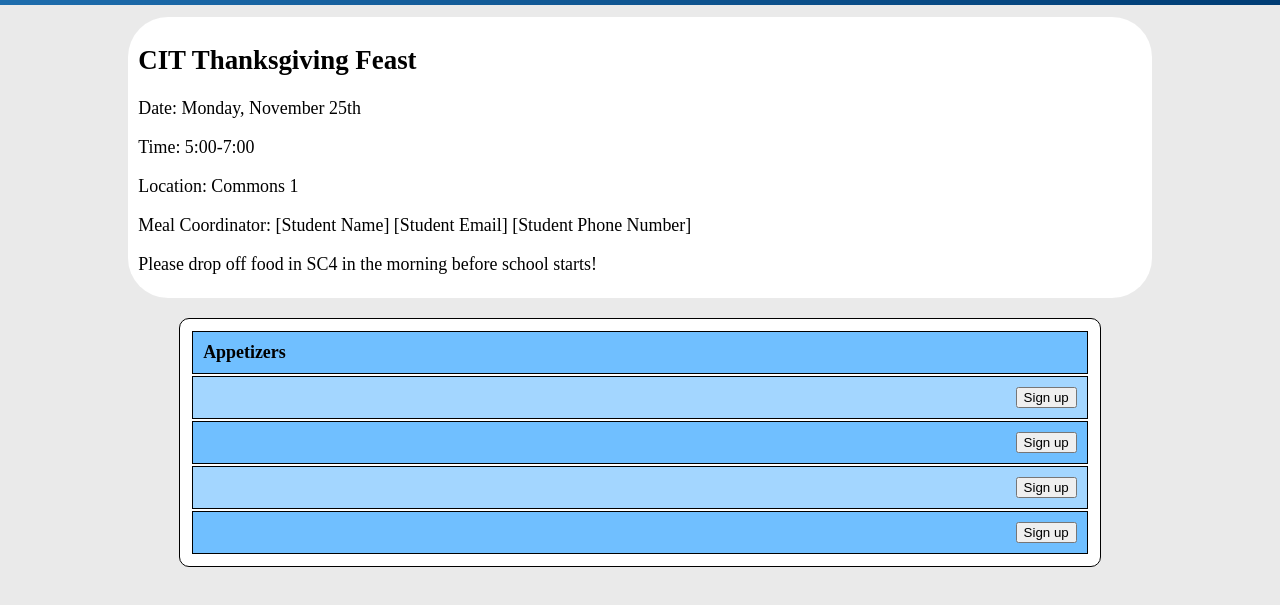
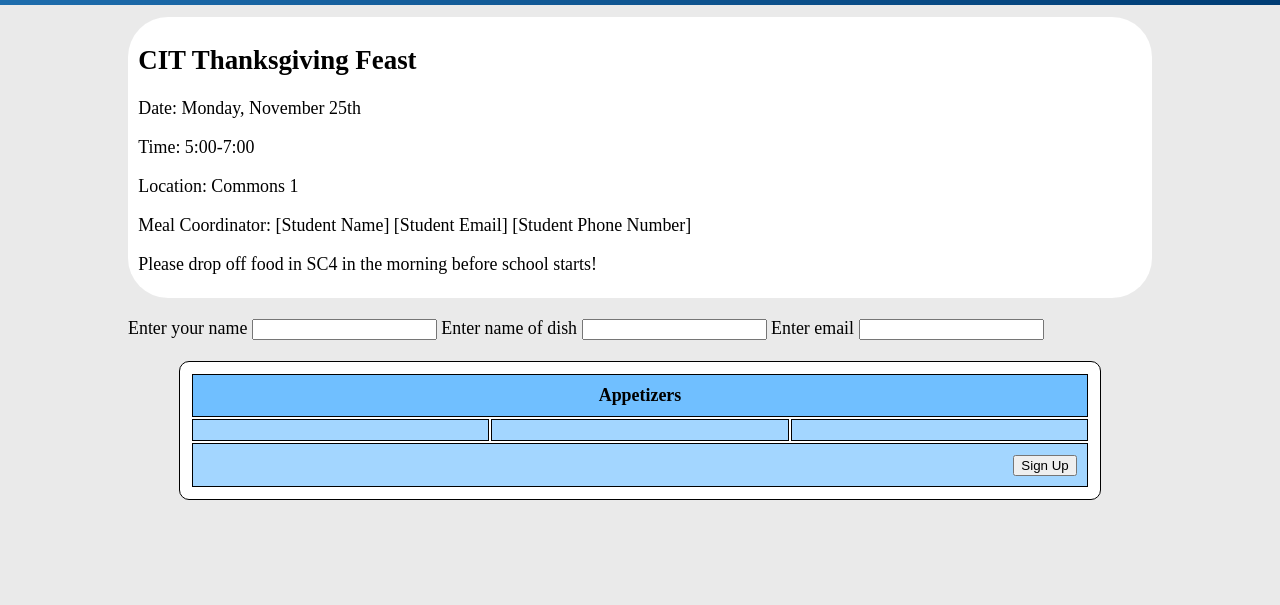
Before and after one commit to ApplePie-thon/CITSignups, a plain HTML site: page thanksgivingSignup.html in a window 1280 px wide. Both pictures are taken after a click on the button "Sign up". Shown: the part 97-702 px from the top of the page. Drawn offline with Linux system fonts and the light colour scheme; a web font is replaced by a local one.

Commit message:
Completed base js for signup

```diff
--- a/script.js
+++ b/script.js
@@ -2,3 +2,55 @@ const logo = document.getElementById('homePage');
 logo.addEventListener('click', function() {
     window.location.href = "./index.html"
 })
+
+
+const maxAppetizer = 10;
+let number = 0;
+
+function addItem() {
+    document.getElementById("appetizerSignup").querySelector("tfoot").innerHTML = "";
+
+    //Creates a new row with name, dish, and email info
+
+    const newtr = document.createElement("tr");
+    const name = document.createElement("td");
+    name.innerHTML = document.getElementById("nameInput").value;
+    const item = document.createElement("td");
+    item.innerHTML = document.getElementById("dishNameInput").value;
+    const email = document.createElement("td");
+    email.innerHTML = document.getElementById("emailInput").value;
+
+    newtr.appendChild(name);
+    newtr.appendChild(item);
+    newtr.appendChild(email);
+
+    //Adds new row to tbody
+    document.querySelector("#appetizerSignup tbody").appendChild(newtr);
+
+    //Updates count of signed up people
+    number += 1;
+
+    //Adds another sign up in the tfoot if under max capacity
+    if (number < maxAppetizer) {
+        const newRow = document.createElement('tr');
+        newRow.className = "signUp";
+
+        const newData = document.createElement("td");
+        newData.style.textAlign = "right";
+        newData.setAttribute('colspan', 3);
+
+        const newButton = document.createElement("button");
+        newButton.className = "signUpButton";
+        newButton.innerHTML = "Sign Up";
+
+        newData.appendChild(newButton);
+        newRow.appendChild(newData);
+        document.querySelector("#appetizerSignup tfoot").appendChild(newRow);
+
+        newButton.addEventListener("click", addItem); /*Recursion to keep adding the sign up button in the footer until table hits max length*/
+    }
+}
+
+document.getElementById("signup").addEventListener('click', function(){
+    addItem();
+})
--- a/style.css
+++ b/style.css
@@ -88,6 +88,7 @@ a.headerLink:hover {
     color: white;
     text-shadow: 3.5px 5px rgb(107,112,180), 7px 10px rgb(56, 60, 128);
 }
+
 
 #welcome {
     background-image: url("./TechBG.jpg"), url("./TechBGReverse.jpg");
@@ -183,8 +184,11 @@ table {
 }
 
 th, td {
-    display: flex;
     margin: 0px;
+}
+
+tfoot td{
+    text-align: right;
 }
 
 /*Alternating colors on the sign up table*/
@@ -193,11 +197,11 @@ th {
     background-color: rgb(112, 191, 255);
 }
 
-tr:nth-child(even) td {
+tr:nth-child(odd) td {
     background-color: rgb(163, 214, 255);
 }
 
-tr:nth-child(odd) td {
+tr:nth-child(even) td {
     background-color: rgb(112, 191, 255);
 }
 
--- a/thanksgivingSignup.html
+++ b/thanksgivingSignup.html
@@ -15,6 +15,7 @@
             <p class="headerItem" id="calendarText"><a href="./calendar.html" class="headerLink">Calendar</a></p>
             <p class="headerItem" id="signinText">Sign in</p>
         </div>
+
         <div id="bodySection">
             <section class="roundedBox">
                 <h2>CIT Thanksgiving Feast</h2>
@@ -24,23 +25,31 @@
                 <p>Meal Coordinator: [Student Name] [Student Email] [Student Phone Number]</p>
                 <p>Please drop off food in SC4 in the morning before school starts!</p>
             </section>
+            <section>
+                <label for="nameInput">Enter your name</label>
+                <input type="text" id="nameInput">
+                <label for="nameInput">Enter name of dish</label>
+                <input type="text" id="dishNameInput">
+                <label for="nameInput">Enter email</label>
+                <input type="text" id="emailInput">
+            </section>
+            <br>
+            <table id="appetizerSignup">
+                <thead>
+                    <tr>
+                        <th id="appetizer_th" colspan="3">Appetizers</th>
+                    </tr>
+                </thead>
 
-            <table>
-                <tr>
-                    <th>Appetizers</th>
-                </tr>
-                <tr class="signUp">
-                    <td><button class="signUpButton">Sign up</button></td>
-                </tr>
-                <tr class="signUp">
-                    <td><button class="signUpButton">Sign up</button></td>
-                </tr>
-                <tr class="signUp">
-                    <td><button class="signUpButton">Sign up</button></td>
-                </tr>
-                <tr class="signUp">
-                    <td><button class="signUpButton">Sign up</button></td>
-                </tr>
+                <tbody>
+                    <!--Will add sign up item content-->
+                </tbody>
+
+                <tfoot>
+                    <tr class="signUp">
+                        <td colspan="3"><button class="signUpButton" id="signup">Sign up</button></td>
+                    </tr>
+                </tfoot>
             </table>
 
             <section id="footer">
```
Also changed, not shown: index.html (+0 -1 lines).
